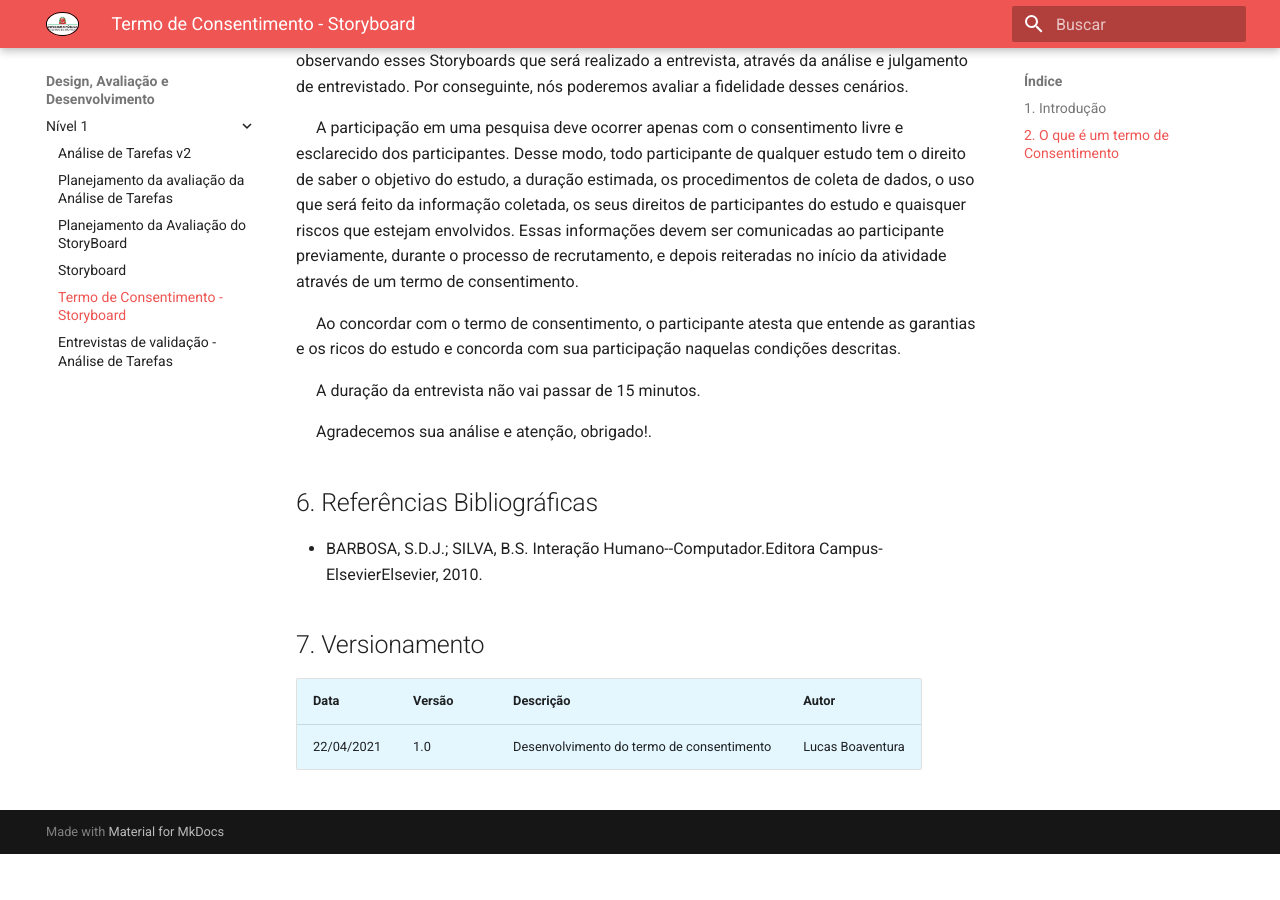
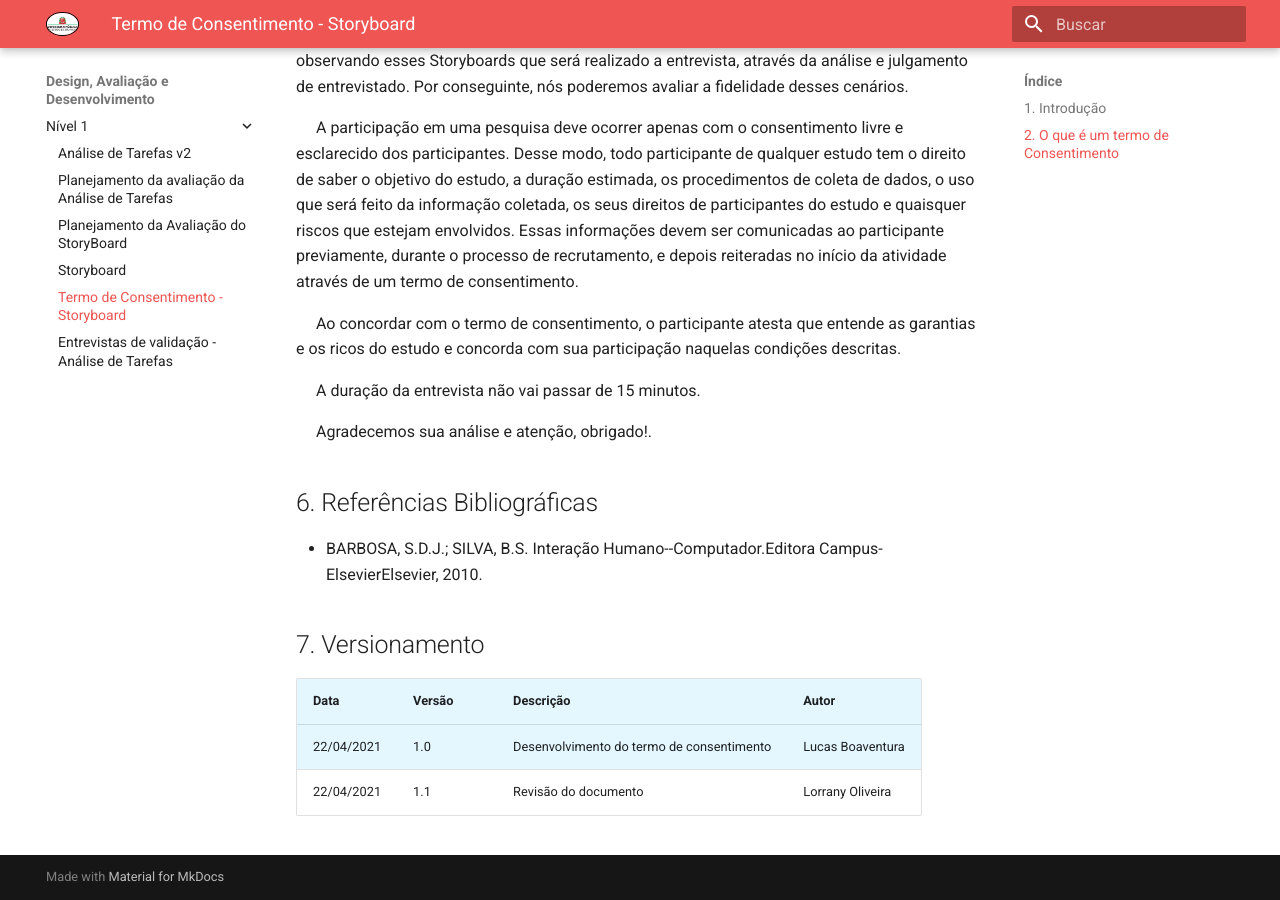
Before and after one commit to ailtonaires/2020.2-DefensoriaSP, an MkDocs documentation site: the page built from docs/Design,-Avaliação-e-Desenvolvimento/Nível-1/termo-consentimento-storyboard.md, in a window 1280 px wide and 900 px high, scrolled down 1046 px. Built offline with MkDocs 1.6.1 and Material for MkDocs 9.7.7, drawn with Linux system fonts in a browser that asks for light colours; before the commit the page ends 1900 px from its top, so only the background shows below that.

Commit message:
Adiciona revisao dos documentos

```diff
--- a/docs/Design,-Avaliação-e-Desenvolvimento/Nível-1/termo-consentimento-storyboard.md
+++ b/docs/Design,-Avaliação-e-Desenvolvimento/Nível-1/termo-consentimento-storyboard.md
@@ -37,3 +37,4 @@
 | Data       | Versão | Descrição                                 | Autor            |
 | ---------- | ------ | ----------------------------------------- | ---------------- |
 | 22/04/2021 | 1.0    | Desenvolvimento do termo de consentimento | Lucas Boaventura |
+| 22/04/2021 | 1.1    | Revisão do documento | Lorrany Oliveira |
```
Also changed, not shown: docs/Design,-Avaliação-e-Desenvolvimento/Nível-1/planejamento-avaliacao-storyboard.md (+1 -0 lines).
